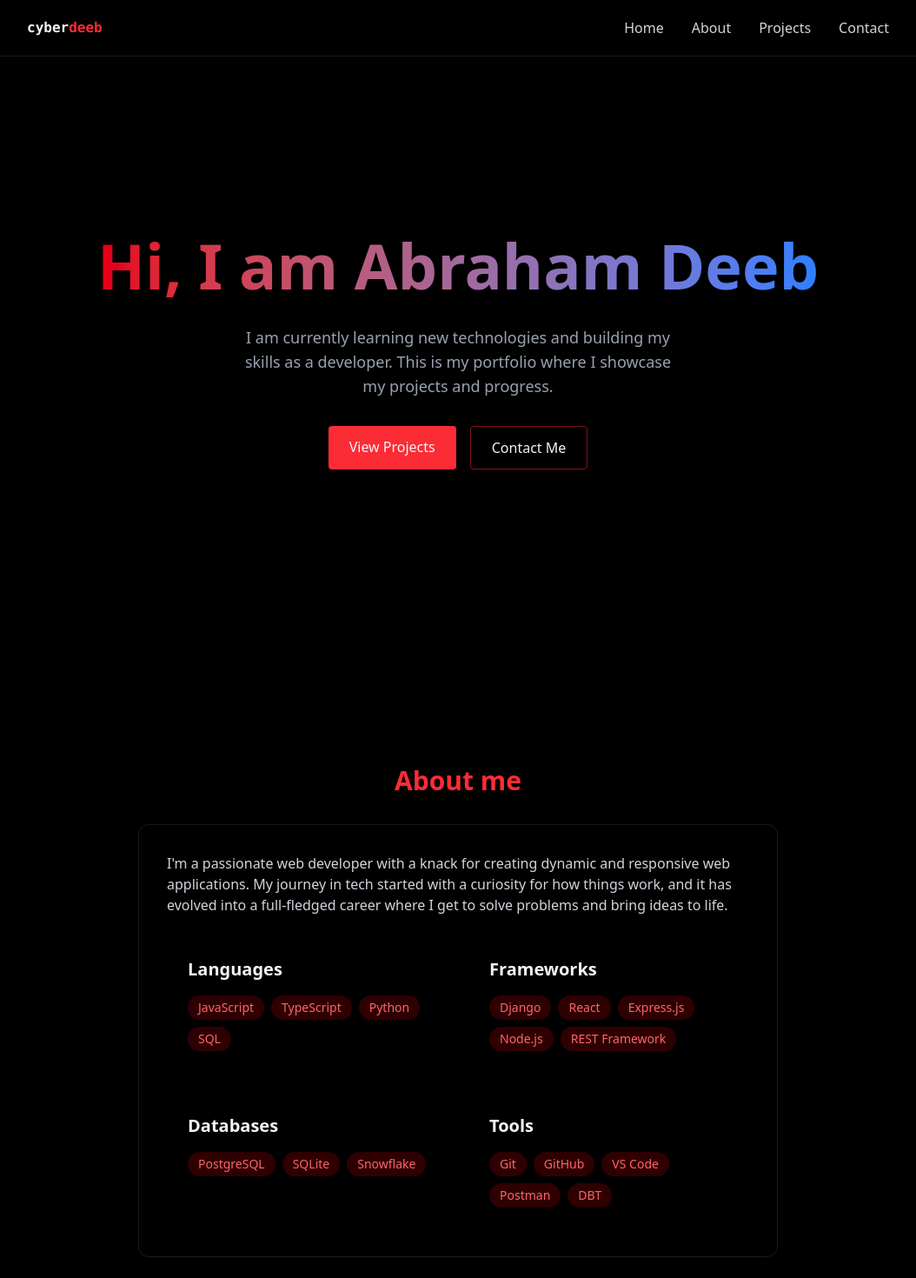
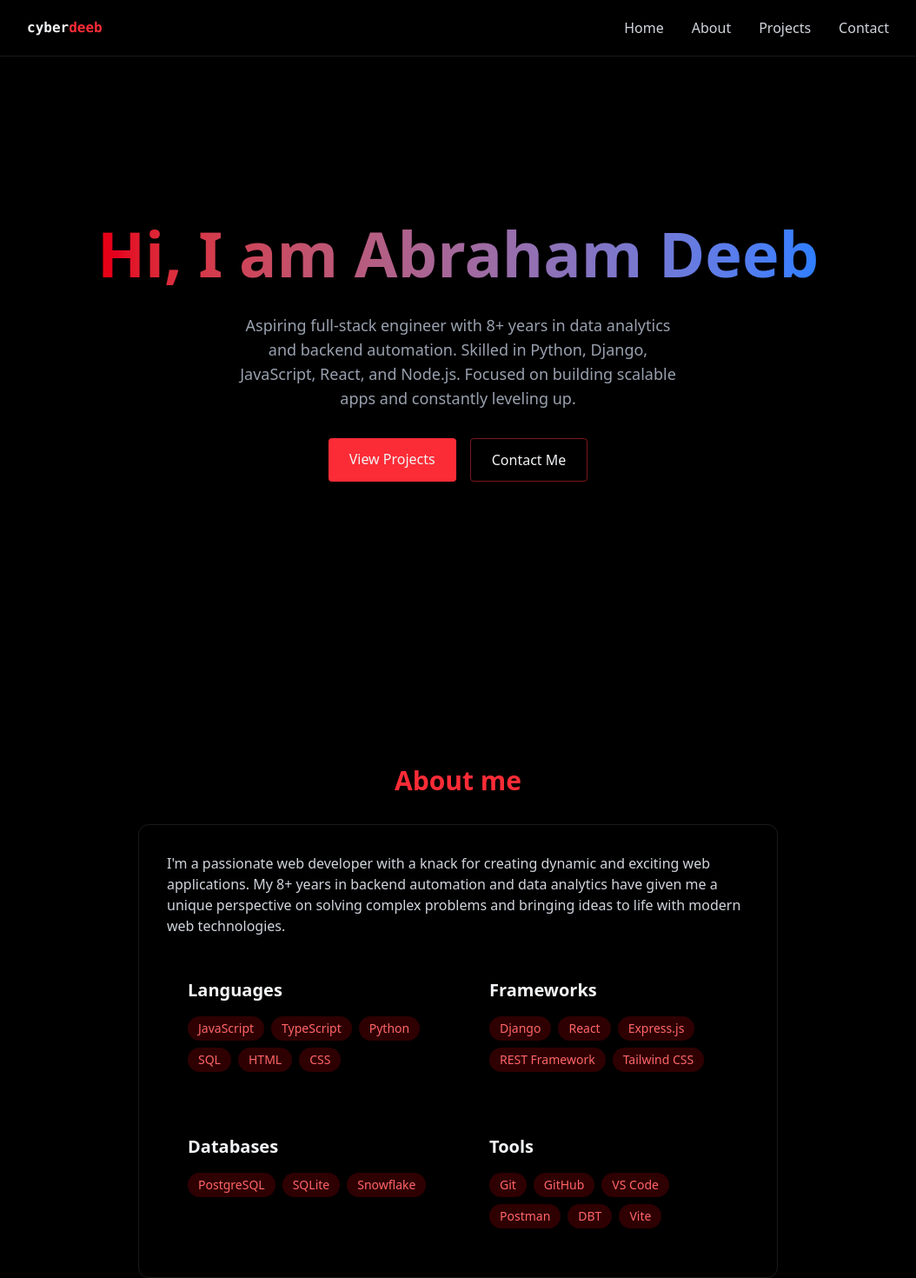
Before and after one commit to cyberdeeb/portfolio, a React (Vite) app: page / in a window 1280 px wide. Shown: the top 1470 px of the page at 87% size, without its empty margins (113-1167 px from the left). Built offline with nearby package versions, Linux system fonts and the light colour scheme; no server answers.

Commit message:
Enhance About, Contact, Home, and Projects components with updated skills and descriptions; improve user engagement and clarity

```diff
--- a/src/components/sections/About.jsx
+++ b/src/components/sections/About.jsx
@@ -1,19 +1,26 @@
 import { RevealOnScroll } from '../RevealOnScroll';
 
 export const About = () => {
-  const Languages = ['JavaScript', 'TypeScript', 'Python', 'SQL'];
+  const Languages = [
+    'JavaScript',
+    'TypeScript',
+    'Python',
+    'SQL',
+    'HTML',
+    'CSS',
+  ];
 
   const Frameworks = [
     'Django',
     'React',
     'Express.js',
-    'Node.js',
     'REST Framework',
+    'Tailwind CSS',
   ];
 
   const Databases = ['PostgreSQL', 'SQLite', 'Snowflake'];
 
-  const toolsSkills = ['Git', 'GitHub', 'VS Code', 'Postman', 'DBT'];
+  const toolsSkills = ['Git', 'GitHub', 'VS Code', 'Postman', 'DBT', 'Vite'];
 
   return (
     <section
@@ -29,10 +36,10 @@ export const About = () => {
           <div className="rounded-xl p-8 border-white/10 border hover:-translate-y-1 transition-all">
             <p className="text-gray-300 mb-6">
               I'm a passionate web developer with a knack for creating dynamic
-              and responsive web applications. My journey in tech started with a
-              curiosity for how things work, and it has evolved into a
-              full-fledged career where I get to solve problems and bring ideas
-              to life.
+              and exciting web applications. My 8+ years in backend automation
+              and data analytics have given me a unique perspective on solving
+              complex problems and bringing ideas to life with modern web
+              technologies.
             </p>
 
             <div className="grid grid-cols-1 md:grid-cols-2 gap-6">
--- a/src/components/sections/Contact.jsx
+++ b/src/components/sections/Contact.jsx
@@ -84,9 +84,9 @@ export const Contact = () => {
               Get in Touch!
             </h2>
             <p className="text-gray-300 mb-6 text-center">
-              I'm always open to discussing new projects, creative ideas, or
-              opportunities to be part of your vision. Whether you have a
-              question or just want to say hi, feel free to reach out!
+              Let's build something great together! I'm always open to new
+              opportunities, collaborations, or even just a quick chat. Get in
+              touch!
             </p>
             <form className="space-y-6" onSubmit={handleSubmit}>
               <div className="relative">
--- a/src/components/sections/Home.jsx
+++ b/src/components/sections/Home.jsx
@@ -12,9 +12,10 @@ export const Home = () => {
             Hi, I am Abraham Deeb
           </h1>
           <p className="text-gray-400 text-lg mb-8 max-w-lg mx-auto">
-            I am currently learning new technologies and building my skills as a
-            developer. This is my portfolio where I showcase my projects and
-            progress.
+            Aspiring full-stack engineer with 8+ years in data analytics and
+            backend automation. Skilled in Python, Django, JavaScript, React,
+            and Node.js. Focused on building scalable apps and constantly
+            leveling up.
           </p>
           <div className="flex justify-center space-x-4">
             <a
--- a/src/components/sections/Projects.jsx
+++ b/src/components/sections/Projects.jsx
@@ -60,14 +60,14 @@ export const Projects = () => {
                 A full-stack web app that generates personalized Spotify
                 playlists based on user mood. Combines OpenAI for mood analysis,
                 Spotify's API for real time music data, and a responsive React +
-                Tailwind CSS frontend for a smooth user experience.
+                CSS frontend for a smooth user experience.
               </p>
               <div className="flex flex-wrap gap-2">
                 {[
                   'JavaScript',
                   'React',
                   'Typescript',
-                  'Tailwind CSS',
+                  'CSS',
                   'OpenAI API',
                   'Spotify API',
                   'express.js',
```
